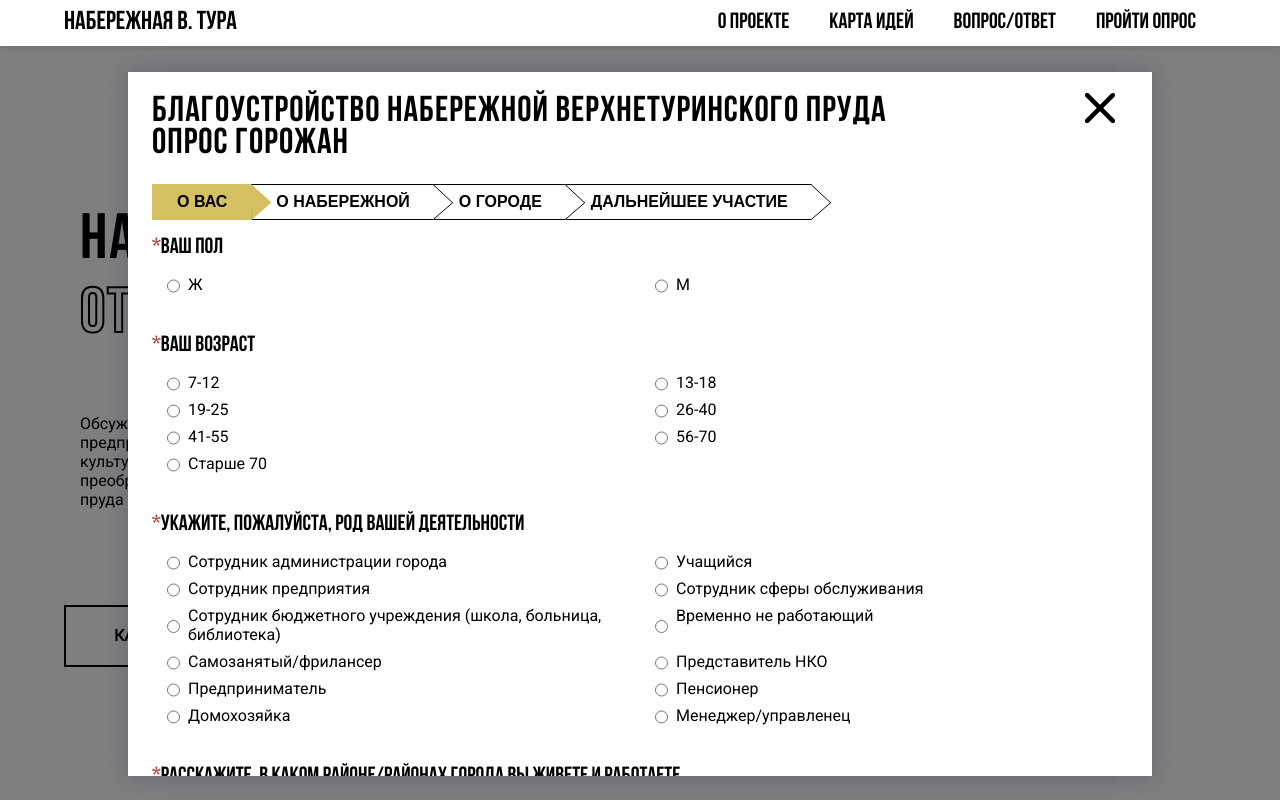
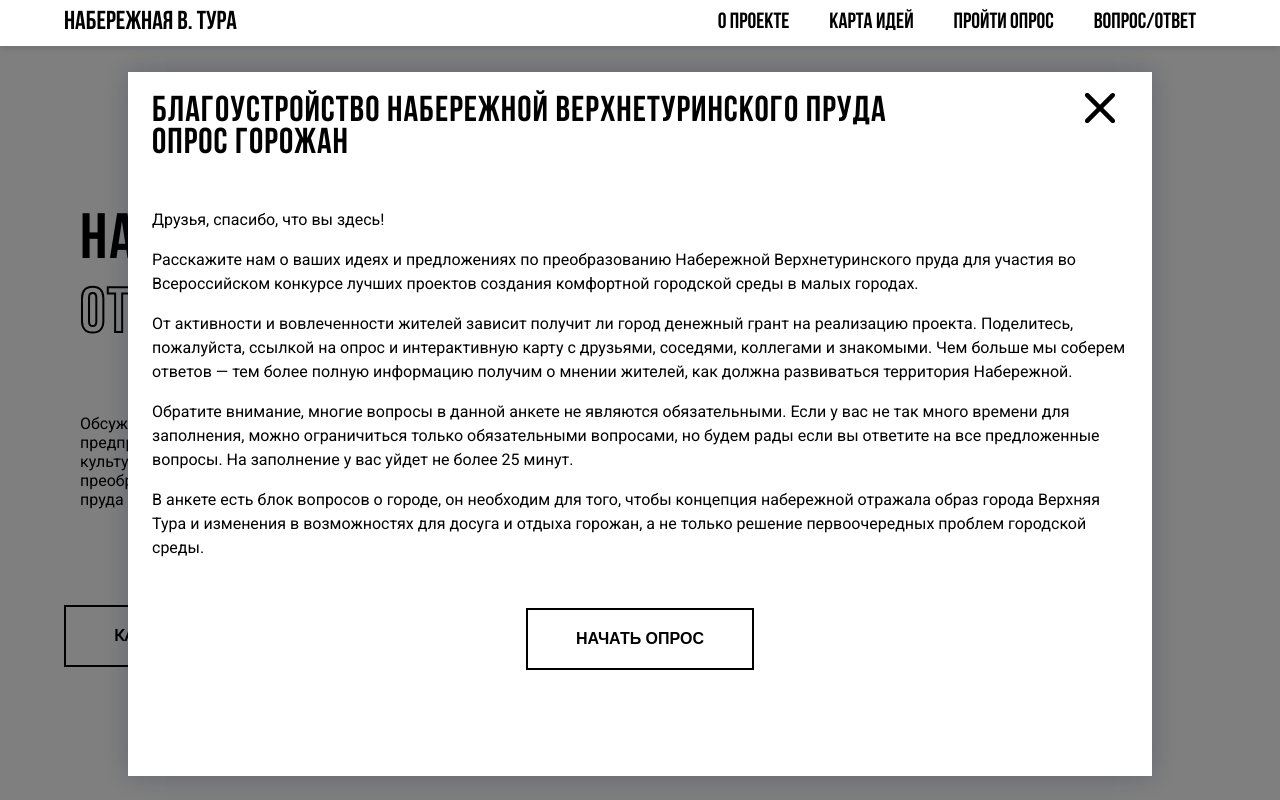
Before and after one commit to designunit/tura, a Next.js app: page / in a window 1280 px wide. Both pictures are taken after a click on the button "ПРОЙТИ ОПРОС". Shown: the top 800 px of the page. Built offline with nearby package versions, Linux system fonts and the light colour scheme.

Commit message:
upd form

```diff
--- a/src/components/Menu/index.tsx
+++ b/src/components/Menu/index.tsx
@@ -20,13 +20,13 @@ export const Menu: React.FC<MenuProps> = ({ onClick }) => {
             text: 'Карта идей'
         },
         {
+            text: 'Пройти опрос',
+            href: '/'
+        },
+        {
             href: '/#faq',
             text: 'Вопрос/Ответ'
         },
-        {
-            text: 'Пройти опрос',
-            href: '/'
-        }
     ]
 
     return (
--- a/src/components/Modal/index.tsx
+++ b/src/components/Modal/index.tsx
@@ -2,9 +2,10 @@ import s from './styles.module.css'
 
 import ReactModal from 'react-modal'
 import { Button } from '../Button'
-import React from 'react'
+import React, { useEffect, useState } from 'react'
 import { OpinionForm } from '../OpinionForm'
 import { Title } from '../Title'
+import { Article } from '../Article'
 // import { useCallback } from 'react'
 
 // type OnRequestClose = (event: React.MouseEvent | React.KeyboardEvent) => void
@@ -17,20 +18,20 @@ export const Modal: React.FC<{
 }> = ({ modalIsOpen, setModalIsOpen }) => {
     const delay = 250
 
+    const [state, setState] = useState(true)
+
     return (
         <ReactModal
             isOpen={modalIsOpen}
-            // onAfterOpen={afterOpenModal}
             onRequestClose={() => setModalIsOpen(false)}
             closeTimeoutMS={delay}
-            // style={customStyles}
             className={s.modal}
             overlayClassName={s.overlay}
             ariaHideApp={false}
         >
             <div className={s.title}>
                 <Title level={3}>
-                    Благоустройство Набережной Верхнетуринского пруда<br/>Опрос горожан
+                    Благоустройство Набережной Верхнетуринского пруда<br />Опрос горожан
                 </Title>
                 <Button
                     onClick={() => setModalIsOpen(false)}
@@ -47,8 +48,38 @@ export const Modal: React.FC<{
                     />
                 </Button>
             </div>
+            {state ? (
+                <div style={{
+                    display: 'flex',
+                    flexDirection: 'column',
+                    alignItems: 'center',
+                }}>
+                    <Article>
+                        <p>Друзья, спасибо, что вы здесь!</p>
 
-            <OpinionForm />
+                        <p>Расскажите нам о ваших идеях и предложениях по преобразованию Набережной Верхнетуринского пруда для участия во Всероссийском конкурсе лучших проектов создания комфортной городской среды в малых городах.</p>
+
+                        <p>От активности и вовлеченности жителей зависит получит ли город денежный грант на реализацию проекта. Поделитесь, пожалуйста, ссылкой на опрос и интерактивную карту с друзьями, соседями, коллегами и знакомыми. Чем больше мы соберем ответов — тем более полную информацию получим о мнении жителей, как должна развиваться территория Набережной.</p>
+
+                        <p>Обратите внимание, многие вопросы в данной анкете не являются обязательными. Если у вас не так много времени для заполнения, можно ограничиться только обязательными вопросами, но будем рады если вы ответите на все предложенные вопросы. На заполнение у вас уйдет не более 25 минут.</p>
+
+                        <p>В анкете есть блок вопросов о городе, он необходим для того, чтобы концепция набережной отражала образ города Верхняя Тура и изменения в возможностях для досуга и отдыха горожан, а не только решение первоочередных проблем городской среды.</p>
+                </Article>
+                    <Button
+                        onClick={() => setState(false)}
+                        theme={'default'}
+                        size='big'
+                        style={{
+                            marginTop: '2rem',
+                            width: 'fit-content',
+                        }}
+                    >
+                        НАЧАТЬ ОПРОС
+                    </Button>
+                </div>
+            ) : (
+                    <OpinionForm />
+                )}
         </ReactModal>
     )
 }
--- a/src/components/OpinionForm/index.tsx
+++ b/src/components/OpinionForm/index.tsx
@@ -4,7 +4,6 @@ import { useForm } from 'react-hook-form'
 import React, { useCallback, forwardRef, useState, ReactElement } from 'react'
 import { Button } from '../Button'
 import QueryString from 'query-string'
-import { Title } from '../Title'
 import Image from 'next/image'
 
 const Row: React.SFC = props => (
@@ -46,13 +45,18 @@ const Form = forwardRef<HTMLFormElement, FormProps>((props, ref) => (
     />
 ))
 
-interface QuestionProps { head: ReactElement | string, required?: boolean }
-const Question: React.FC<QuestionProps> = ({ head, children, required = true }) => (
+interface QuestionProps { head: ReactElement | string, required?: boolean, caption?: string }
+const Question: React.FC<QuestionProps> = ({ head, children, required = true, caption }) => (
     <div className={s.question}>
         <div className={s.questionHead}>
             {required && <Required />}
             {head}
         </div>
+        {caption && (
+            <p className={s.questionCaption}>
+                {caption}
+            </p>
+        )}
         {children}
     </div>
 )
@@ -176,7 +180,6 @@ const Form1 = (props: any) => {
     )
 }
 
-
 const Form2 = (props: any) => {
     const { handleSubmit, register, errors } = useForm({
         defaultValues: props.defaultValues
@@ -238,6 +241,7 @@ const Form2 = (props: any) => {
                 </Question>
                 <Question
                     head='С какими проблемами вы сталкивайтесь на территории?'
+                    caption='Укажите пожалуйста не более 5 проблем территории, которые вас волнуют'
                 >
                     <Radios
                         register={register}
@@ -268,6 +272,7 @@ const Form2 = (props: any) => {
                 </Question>
                 <Question
                     head='Что вам нравится в Набережной? Что необходимо сохранить при благоустройстве?'
+                    caption='Чем набережная отличается от других пространств города? "Тещин мост", тополя, виды на уральскую природу, сам пруд. В чем ценность Набережной для города?'
                 >
                     <Input
                         name='sectionTwo_like'
@@ -278,6 +283,7 @@ const Form2 = (props: any) => {
                 </Question>
                 <Question
                     head='Какие воспоминания у вас связаны с Верхнетуринским прудом и Набережной?'
+                    caption='Что раньше было ценного в этом месте для вас и для города'
                 >
                     <Input
                         name='sectionTwo_memory'
@@ -288,6 +294,7 @@ const Form2 = (props: any) => {
                 </Question>
                 <Question
                     head='Продолжите "Будущая набережная..."'
+                    caption='Выберите тезисы, описывающие будущую набережную или предложите свой вариант видения будущей набережной '
                 >
                     <Radios
                         register={register}
@@ -307,6 +314,7 @@ const Form2 = (props: any) => {
                 </Question>
                 <Question
                     head='Какую сферу вам бы хотелось видеть наиболее развитой здесь?'
+                    required={false}
                 >
                     <Radios
                         register={register}
@@ -327,6 +335,7 @@ const Form2 = (props: any) => {
                 </Question>
                 <Question
                     head='Как вы хотите проводить время на будущей Набережной?'
+                    caption='Исходя из выбранных сфер, уточните пожалуйста, чем бы вы хотели заниматься на набережной. Какой спорт, детский отдых, туризм, культурные проекты должны появиться на территории'
                 >
                     <Input
                         name='sectionTwo_activity'
@@ -337,6 +346,7 @@ const Form2 = (props: any) => {
                 </Question>
                 <Question
                     head='Что ещё важного вы хотели бы сказать по поводу благоустройства территории? Или предложить:'
+                    required={false}
                 >
                     <Input
                         name='sectionTwo_comment'
@@ -454,7 +464,7 @@ const Form3 = (props: any) => {
                 </Question>
                 <Question
                     head='Чем на ваш взгляд город Верхняя Тура уникален? В чем отличительные черты города?'
-                    required={false}
+                    caption='Что можно назвать символом Верхней Туры? Какой исторический период, на ваш взгляд, был наиболее важным для города? Какие здесь есть основные исторические или культурные достопримечательности?'
                 >
                     <Input
                         name='sectionThree_unique'
@@ -530,6 +540,7 @@ const Form4 = (props: any) => {
                 </Question>
                 <Question
                     head='Если вы готовы дальше участвовать в проекте, укажите, пожалуйста, любые ваши контактные данные (телефон, адрес e-mail, ссылку на страницу «ВКонтакте», страницу в «Фейсбуке», страницу в «Инстаграм», «Телеграм» никнейм и т.п.) '
+                    caption='В данном вопросе можно поставить прочерк, если вы не готовы делиться контактными данными'
                 >
                     <Input
                         name='sectionFour_contact'
@@ -554,13 +565,15 @@ const Form4 = (props: any) => {
                 >
                     {props.buttonText}
                 </Button>
+                <p style={{ alignSelf: 'center' }}>
+                    Нажимая эту кнопку я соглашаюсь на обработку персональных данных.
+                </p>
             </div>
         </Form>
     )
 }
 
 export const OpinionForm: React.FC = () => {
-    const { handleSubmit, register, errors } = useForm()
     const [state, setState] = useState('ОТПРАВИТЬ')
     const stateStatus = {
         send: 'Отправляем…',
@@ -646,7 +659,6 @@ export const OpinionForm: React.FC = () => {
             return
         }
 
-        // send data to table here
         onSubmit(data)
 
     }, [formData, formState, step])
@@ -690,15 +702,30 @@ export const OpinionForm: React.FC = () => {
     }
 
     const stepButtons = [
-        'О вас',
-        'О набережной',
-        'О городе',
-        'Дальнейшее участие',
+        {
+            button: 'О вас',
+            description: 'В этом разделе мы задаем вопросы, чтобы получше с вами познакомиться'
+        },
+        {
+            button: 'О набережной',
+            description: 'Давайте вместе оценим территорию и соберем предложения'
+        },
+        {
+            button: 'О городе',
+            description: ''
+        },
+        {
+            button: 'Дальнейшее участие',
+            description: ''
+        },
     ]
 
     return (
         <>
-            <div className={s.steps}>
+            <div
+                className={s.steps}
+            >
+                <div style={{ display: 'flex' }}>
                     {formState.map((x, i) => (
                         <div key={i}
                             style={{
@@ -714,7 +741,7 @@ export const OpinionForm: React.FC = () => {
                                     }}
                                 >
                                     <span className={s.stepButtonText}>
-                                    {stepButtons[i]}
+                                        {stepButtons[i].button}
                                     </span>
                                 </Button>
                             </div>
@@ -724,10 +751,14 @@ export const OpinionForm: React.FC = () => {
                         </div>
                     ))}
                 </div>
+                <p style={{
+                    fontFamily: 'Bebas Neue',
+                    margin: '1rem 0 0 0',
+                }}>
+                    {stepButtons[step].description}
+                </p>
+            </div>
             {activeFromComponent()}
-            {/* <pre>
-                {JSON.stringify(formData, null, 3)}
-            </pre> */}
         </>
     )
 }
--- a/src/components/OpinionForm/styles.module.css
+++ b/src/components/OpinionForm/styles.module.css
@@ -8,9 +8,6 @@
     margin-top: -24px;
     padding: 1rem 0;
     z-index: 1;
-
-    display: flex;
-
     background-color: white;
 }
 
@@ -128,6 +125,12 @@
     font-size: var(--font-size);
 }
 
+.questionCaption {
+    margin-top: -1rem;
+    font-size: .75em;
+    color: var(--color-gray);
+}
+
 .error {
     color: var(--color-button);
 }
--- a/src/components/PageLayout/index.tsx
+++ b/src/components/PageLayout/index.tsx
@@ -7,7 +7,7 @@ export const PageLayout: React.FC<any> = props => {
     const onClickMenu = useCallback(() => setIsOpen(!isOpen), [isOpen])
     const onClick = useCallback((i:number) => {
         setIsOpen(false)
-        if (i == 3) {
+        if (i == 2) {
             props.openModal()
         }
     },[])
```
Lines whose indentation alone changed are shown as unchanged.
